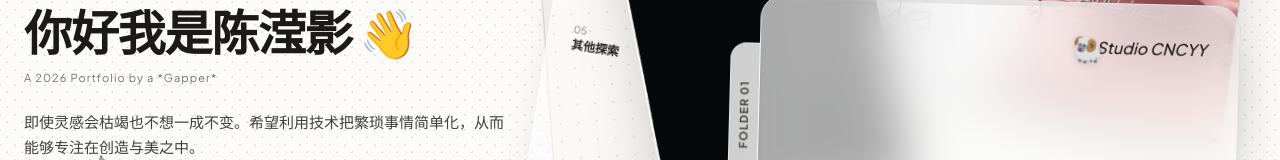
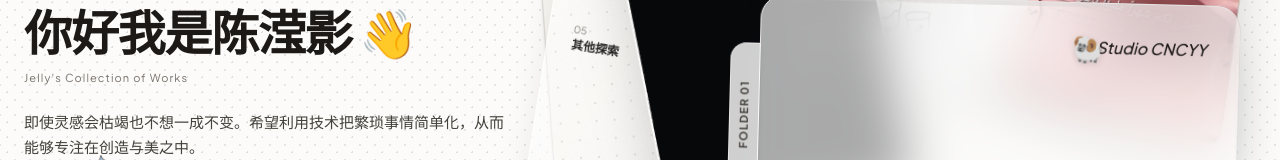
Before and after one commit to CNCYY/Portfolio_web, a React (Vite) app: page / in a window 1280 px wide. Shown: the part 380-540 px from the top of the page. Built offline with nearby package versions, Linux system fonts and the light colour scheme; a web font is replaced by a local one.

Commit message:
封面副标题改为 Jelly's Collection of Works

```diff
--- a/src/data/portfolioData.ts
+++ b/src/data/portfolioData.ts
@@ -2,7 +2,7 @@ import { Project } from '../types';
 
 export const DESIGNER_INFO = {
   name: '你好我是陈滢影',
-  role: 'A 2026 Portfolio by a *Gapper*',
+  role: "Jelly's Collection of Works",
   avatar: '/assets/aistudio/avatar_chen.png',
   bioIntro:
     '即使灵感会枯竭也不想一成不变。希望利用技术把繁琐事情简单化，从而能够专注在创造与美之中。',
```
